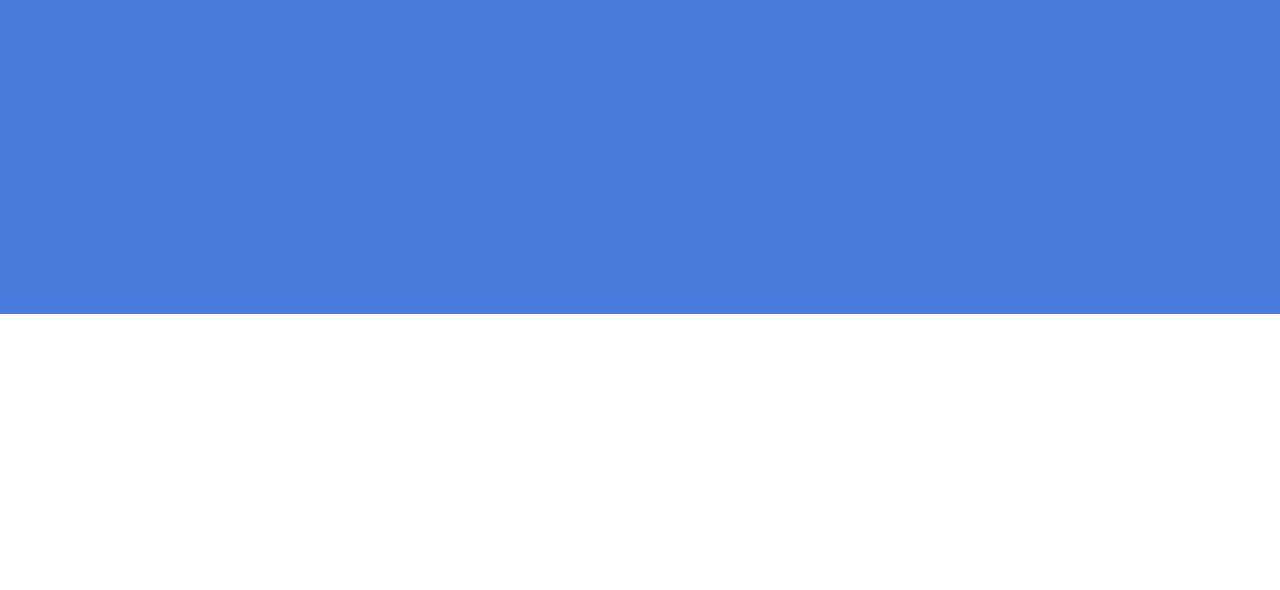
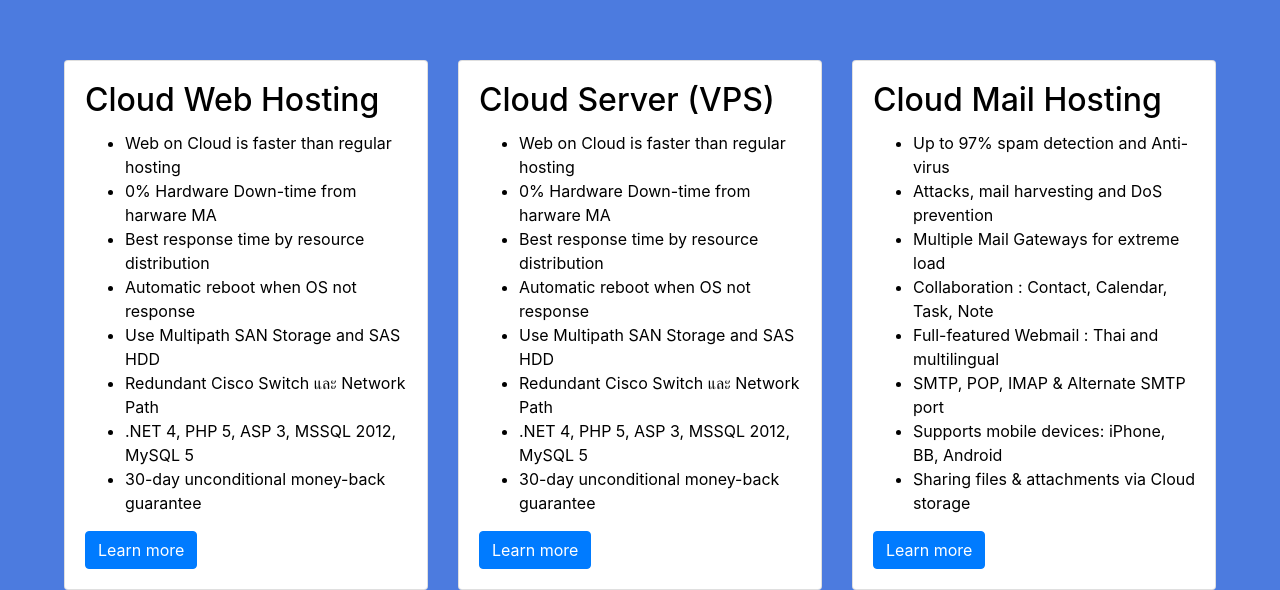
Before and after one commit to tehnuge/website, a React (Create React App) app: page / in a window 1280 px wide. Shown: the part 740-1330 px from the top of the page. Before the commit the page ends 1054 px from the top, so only its background shows below. Built offline with nearby package versions, Linux system fonts and the light colour scheme.

Commit message:
style changes

```diff
--- a/src/App.css
+++ b/src/App.css
@@ -1,19 +1,16 @@
 .App {
-  /* text-align: center; */
   color: white;
   margin: auto 5%;
 }
 .d-flex{
   background-color: #4c7bdf;
-
 }
 
 .dropdown-content {
   opacity: 0;
-  /* display: none; */
   position: absolute;
   background-color: #f9f9f9;
-  min-width: 30vw;
+  max-width: 100vw;
   box-shadow: 0px 8px 16px 0px rgba(0,0,0,0.2);
   z-index: 1;
   color:black;
@@ -26,7 +23,6 @@
 .dropdown:hover .dropdown-content {
   opacity: 1;
   visibility: visible;
-  /* display: block; */
 }
 .dropdown {
   position: relative;
@@ -34,8 +30,6 @@
 }
 .App-logo {
   justify-content: center;
-  /* height: 10vmin; */
-  /* pointer-events: none; */
 }
 
 .main-image{
@@ -44,7 +38,6 @@
 }
 .App-header {
   min-height: 100vh;
-  /* display: flex; */
   align-items: center;
   justify-content: center;
   font-size: calc(10px + 2vmin);
@@ -64,6 +57,10 @@ h1 {
 li {
   flex-grow: 1;
 }
+
+.card {
+  color: black;
+}
 /* .App-link {
   color: #61dafb;
 }
--- a/src/App.js
+++ b/src/App.js
@@ -44,21 +44,59 @@ function App() {
                 </p></li>
             </ul>
           </div>
-          <img data-aos="fade-left" src={imgBg} className="main-image" />
+          <div className="d-flex justify-content-center">
+            <img data-aos="fade-left" src={imgBg} className="img-fluid main-image" />
+          </div>
         </header>
-        <div data-aos="fade-in">
-          <h2>{Text.CLOUD_WEB_HOSTING}</h2>
-          <div className="flex-row">
+        <div className="row">
+          <div className="col-sm-4">
+            <div className="card">
+              <div className="card-body">
+                <h2 className="card-title">{Text.CLOUD_WEB_HOSTING}</h2>
+                <div className="card-text">
                   <ul>
                     {Text.CWH_LI.map(val => {
                       return <li>{val}</li>
                     })}
                   </ul>
                 </div>
+                <a href="#" class="btn btn-primary">Learn more</a>
               </div>
             </div>
           </div>
-
+          <div className="col-sm-4">
+            <div className="card">
+              <div className="card-body">
+                <h2 className="card-title">{Text.CLOUD_SERVER}</h2>
+                <div className="card-text">
+                  <ul>
+                    {Text.CWH_LI.map(val => {
+                      return <li>{val}</li>
+                    })}
+                  </ul>
+                </div>
+                <a href="#" class="btn btn-primary">Learn more</a>
+              </div>
+            </div>
+          </div>
+          <div className="col-sm-4">
+            <div className="card">
+              <div className="card-body">
+                <h2 className="card-title">{Text.CLOUD_MAIL}</h2>
+                <div className="card-text">
+                  <ul>
+                    {Text.CM_LI.map(val => {
+                      return <li>{val}</li>
+                    })}
+                  </ul>
+                </div>
+                <a href="#" class="btn btn-primary">Learn more</a>
+              </div>
+            </div>
+          </div>
+        </div>
+      </div>
+    </div>
   );
 }
 
--- a/src/text.js
+++ b/src/text.js
@@ -34,4 +34,27 @@ export const CWH_LI = [
 "Use Multipath SAN Storage and SAS HDD",
 "Redundant Cisco Switch และ Network Path",
 ".NET 4, PHP 5, ASP 3, MSSQL 2012, MySQL 5",
-"30-day unconditional money-back guarantee"]
+"30-day unconditional money-back guarantee"
+]
+
+export const CS_LI = [
+  "Support over 80 OSes Windows and Linux",
+  "Choose your spec and pay for what you use",
+  "Redundant Network on all paths",
+  "60 Gbps domestic bandwidth / 1Mbps international in/out bandwidth",
+  "Upgrade in minutes for CPU, RAM, Disk",
+  "Utilize full power of Cloud technology",
+  "Move to low-load server automatically",
+  "Free 7-day trial"
+]
+
+export const CM_LI = [
+  "Up to 97% spam detection and Anti-virus",
+"Attacks, mail harvesting and DoS prevention",
+"Multiple Mail Gateways for extreme load",
+"Collaboration : Contact, Calendar, Task, Note",
+"Full-featured Webmail : Thai and multilingual",
+"SMTP, POP, IMAP & Alternate SMTP port",
+"Supports mobile devices: iPhone, BB, Android",
+"Sharing files & attachments via Cloud storage"
+]
```
Lines whose indentation alone changed are shown as unchanged.
